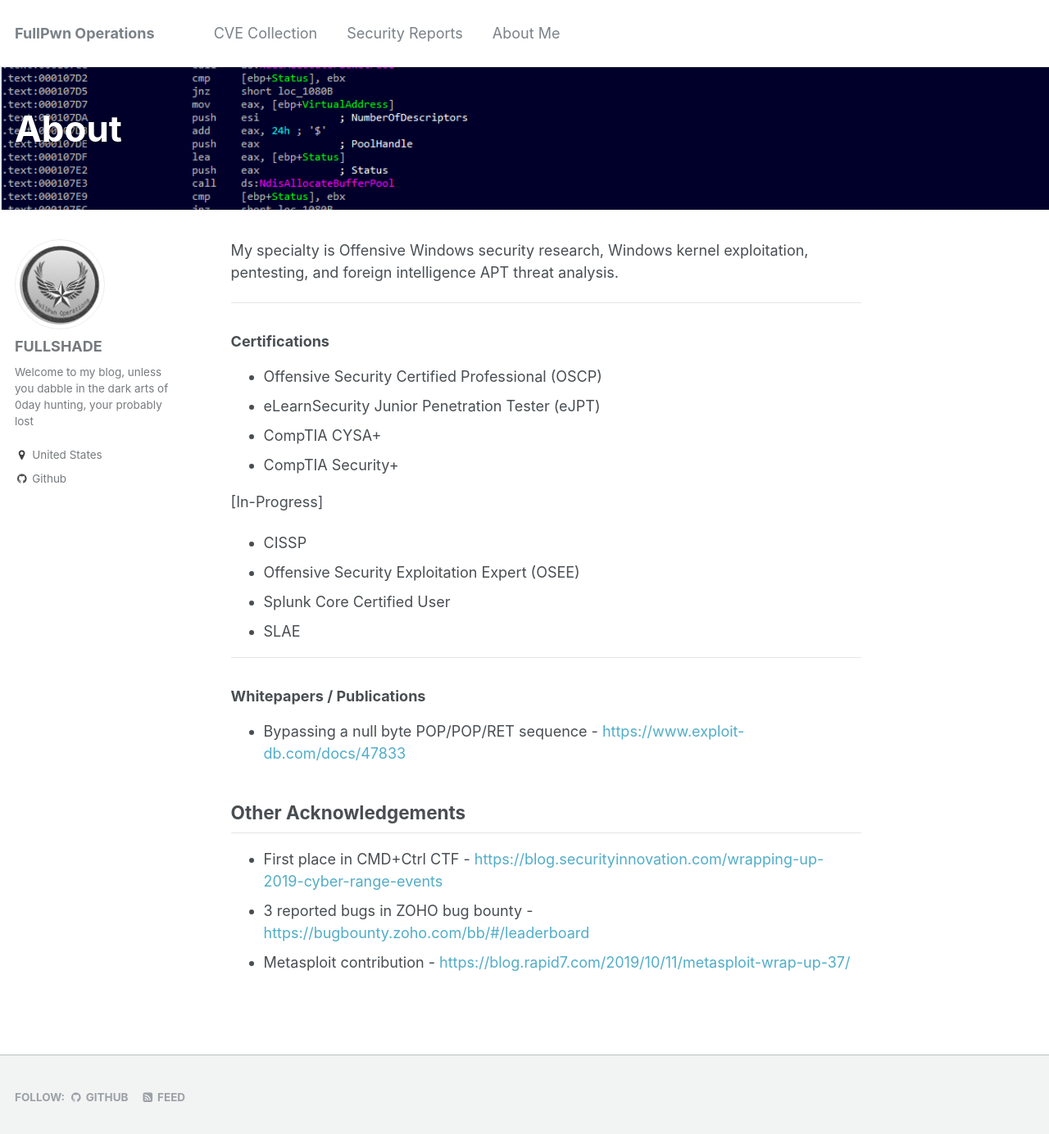
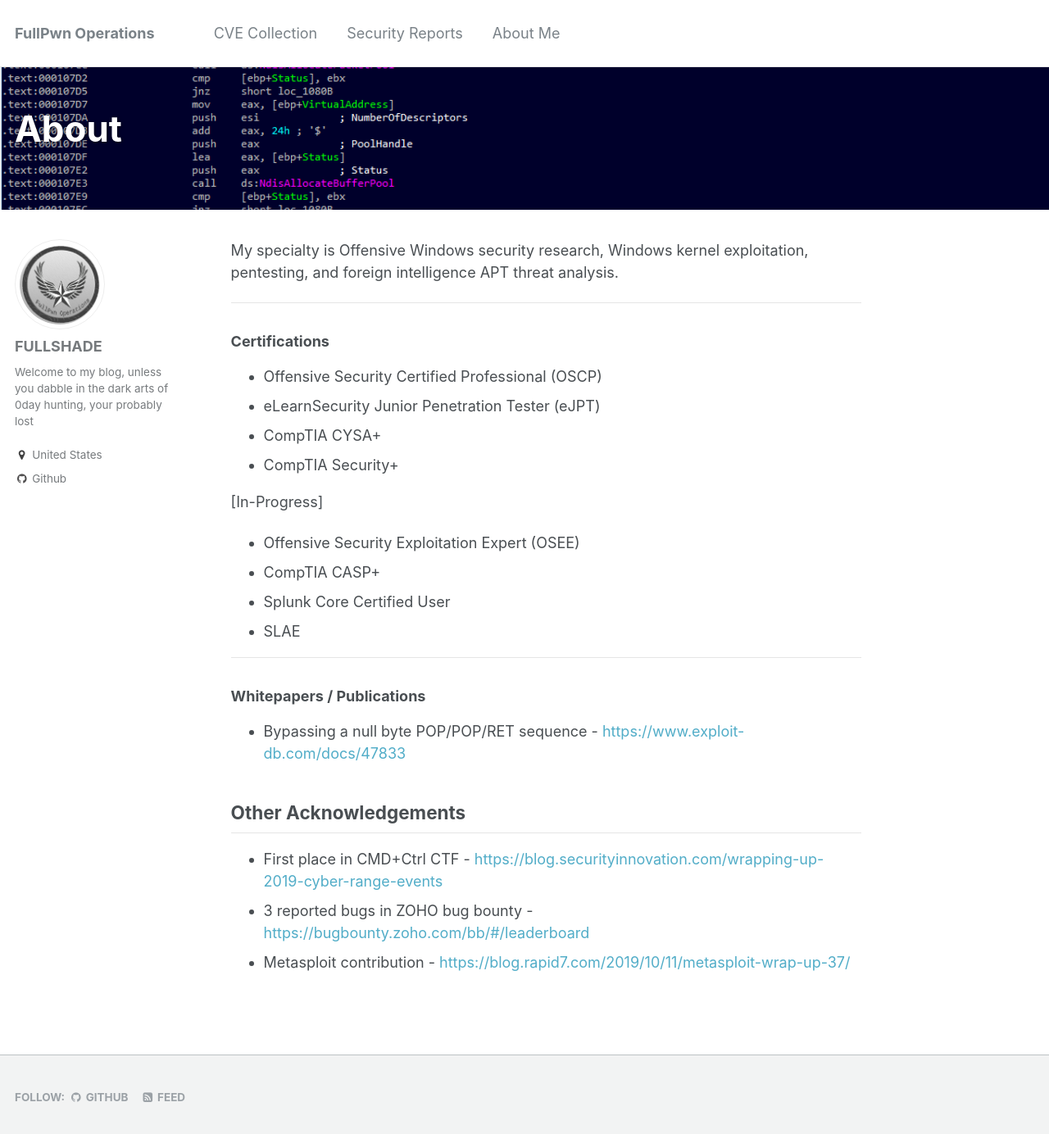
Before and after one commit to asdyxcyxc/FULLSHADE.github.io, a Jekyll site: the page built from _pages/about.md, in a window 1280 px wide and 1397 px high. Shown: the top 1384 px of the window at 82% size. Built offline with Jekyll 4.4.1, drawn with Linux system fonts in a browser that asks for light colours.

Commit message:
Update about.md

```diff
--- a/_pages/about.md
+++ b/_pages/about.md
@@ -20,10 +20,11 @@
 
 [In-Progress]
 
-- CISSP
 - Offensive Security Exploitation Expert (OSEE)
+- CompTIA CASP+
 - Splunk Core Certified User
 - SLAE
+
 
 ----
 
```
